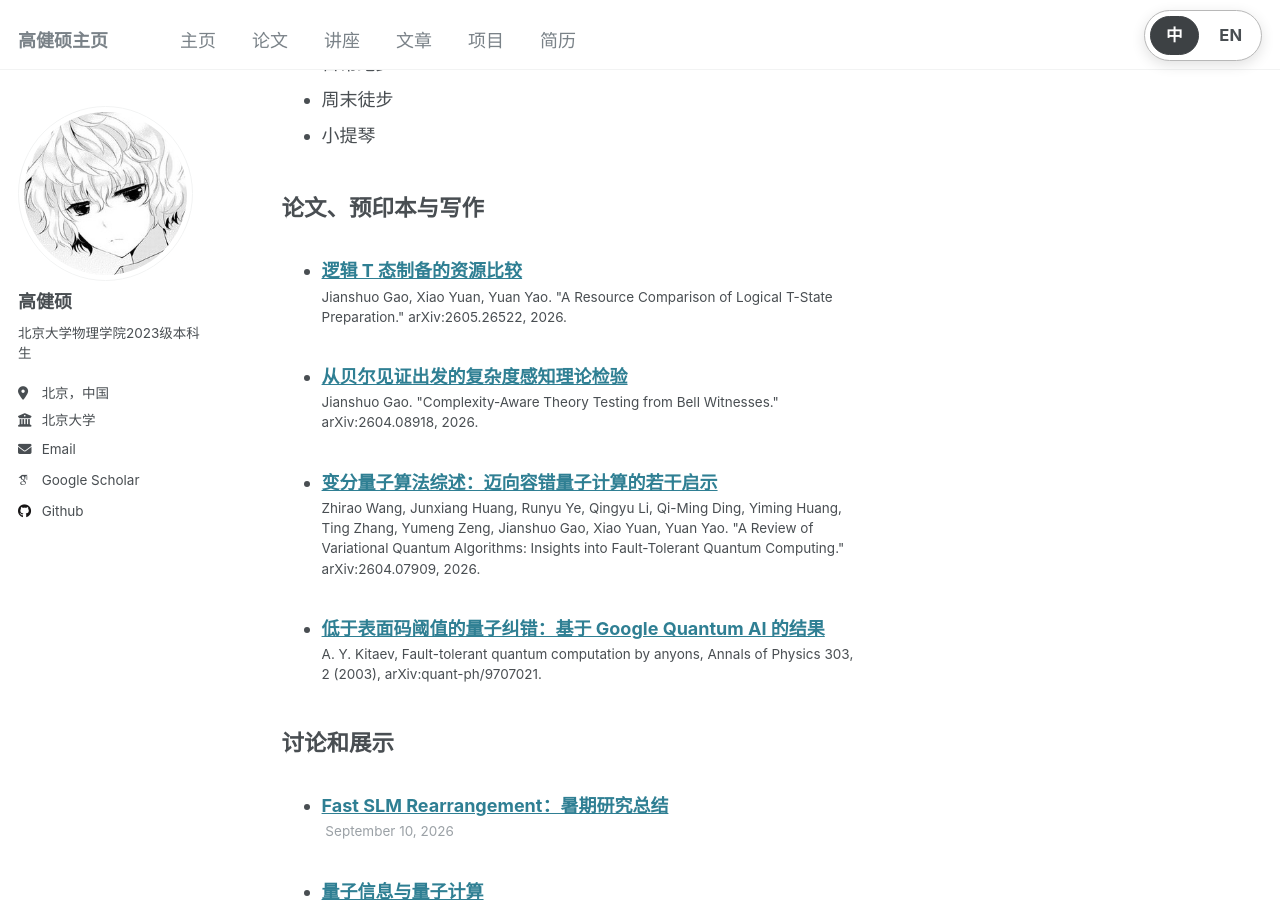
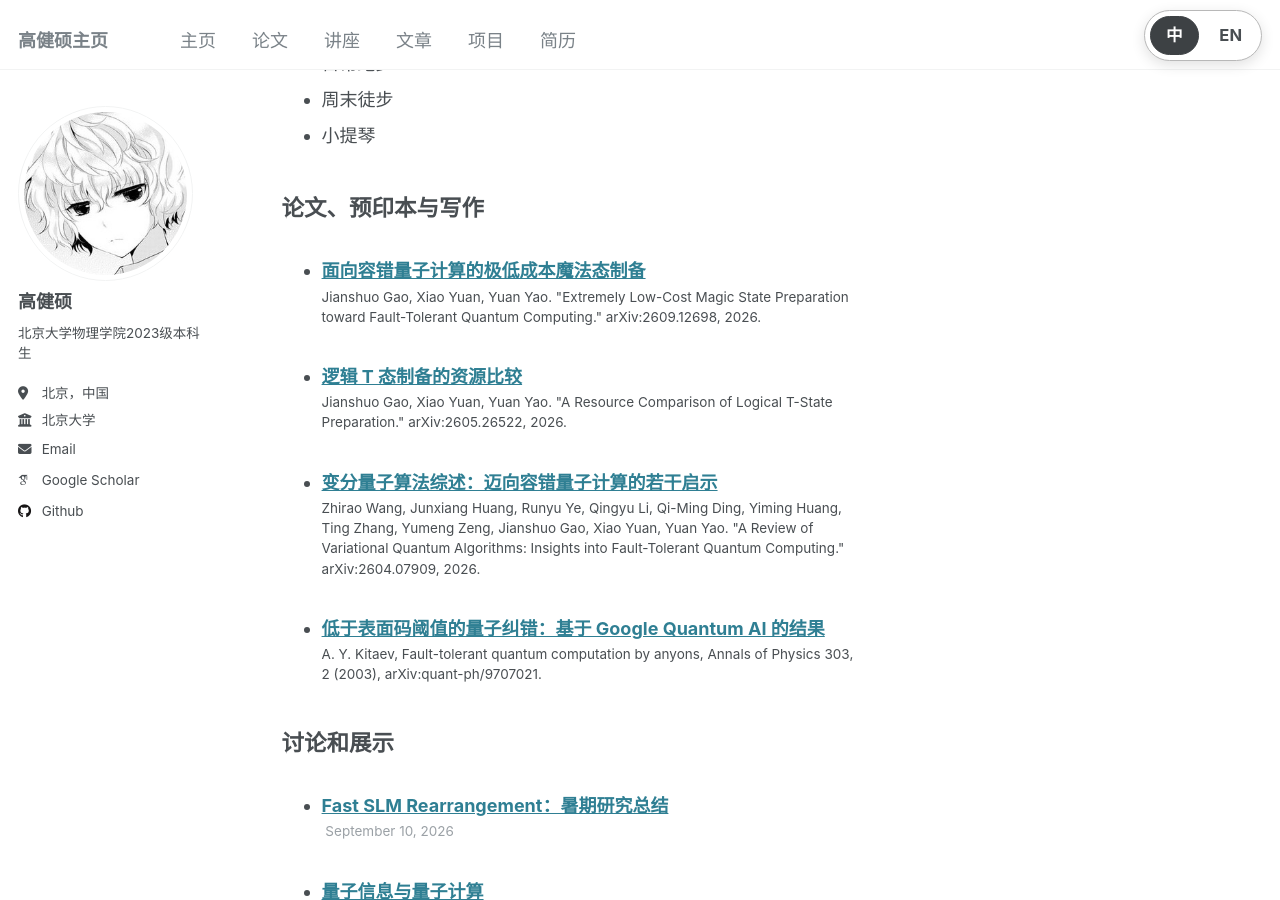
Before and after one commit to Townlin/townlin.github.io, a Jekyll site: the page built from _pages/cv.md, in a window 1280 px wide and 900 px high, scrolled down 3897 px. Built offline with Jekyll 4.4.1, drawn with Linux system fonts in a browser that asks for light colours; some web fonts are replaced.

Commit message:
Update CV with low-cost magic-state preprint

```diff
--- a/_pages/cv.md
+++ b/_pages/cv.md
@@ -141,7 +141,9 @@ redirect_from:
 
 <ul>
 {% for post in site.publications reversed %}
-  {% include archive-single-cv.html %}
+  {% unless post.exclude_from_cv %}
+    {% include archive-single-cv.html %}
+  {% endunless %}
 {% endfor %}
 </ul>
 
@@ -295,7 +297,9 @@ I am a physics undergraduate at Peking University, enrolled in 2023, with resear
 
 <ul>
 {% for post in site.publications reversed %}
-  {% include archive-single-cv.html %}
+  {% unless post.exclude_from_cv %}
+    {% include archive-single-cv.html %}
+  {% endunless %}
 {% endfor %}
 </ul>
 
--- /dev/null
+++ b/_publications/2026-09-11-low-cost-magic-state-preparation.md
@@ -0,0 +1,29 @@
+---
+title: "面向容错量子计算的极低成本魔法态制备"
+title_zh: "面向容错量子计算的极低成本魔法态制备"
+title_en: "Extremely Low-Cost Magic State Preparation toward Fault-Tolerant Quantum Computing"
+collection: publications
+category: manuscripts
+permalink: /publication/2026-09-11-low-cost-magic-state-preparation
+excerpt: "通过联合设计稳定子生成元与旗标测量线路，降低从量子里德-穆勒码到 Steane 码的后选择魔法态制备成本。"
+excerpt_zh: "通过联合设计稳定子生成元与旗标测量线路，降低从量子里德-穆勒码到 Steane 码的后选择魔法态制备成本。"
+excerpt_en: "Co-designs stabilizer generators and flag-measurement circuits to reduce the cost of postselected magic-state preparation from the quantum Reed-Muller code to the Steane code."
+date: 2026-09-11
+venue: "arXiv"
+venue_zh: "arXiv"
+venue_en: "arXiv"
+paperurl: "https://arxiv.org/abs/2609.12698"
+citation: 'Jianshuo Gao, Xiao Yuan, Yuan Yao. "Extremely Low-Cost Magic State Preparation toward Fault-Tolerant Quantum Computing." arXiv:2609.12698, 2026.'
+---
+
+<div class="lang-block lang-zh" markdown="1">
+
+本文提出一种低成本魔法态制备方案，将稳定子生成元与旗标测量线路联合设计，在 15 比特量子里德-穆勒码中制备逻辑正态、施加横向 T 门，并通过规范固定将同一寄存器转换为七比特 Steane 码。论文分析破坏性错误检测与后选择下的逻辑错误抑制；未测量输出块的保真度需要另行分析。
+
+</div>
+
+<div class="lang-block lang-en" markdown="1">
+
+This paper introduces a low-cost magic-state preparation protocol that co-designs stabilizer generators and flag-measurement circuits. It prepares a logical plus state in the 15-qubit quantum Reed-Muller code, applies a transversal T gate, and gauge-fixes the same register into the seven-qubit Steane code. The analysis concerns logical-error suppression under destructive error detection and postselection; the fidelity of an unmeasured output block requires separate analysis.
+
+</div>
```
Also changed, not shown: _publications/2026-04-10-complexity-aware-theory-testing.md (+1 -0 lines).
